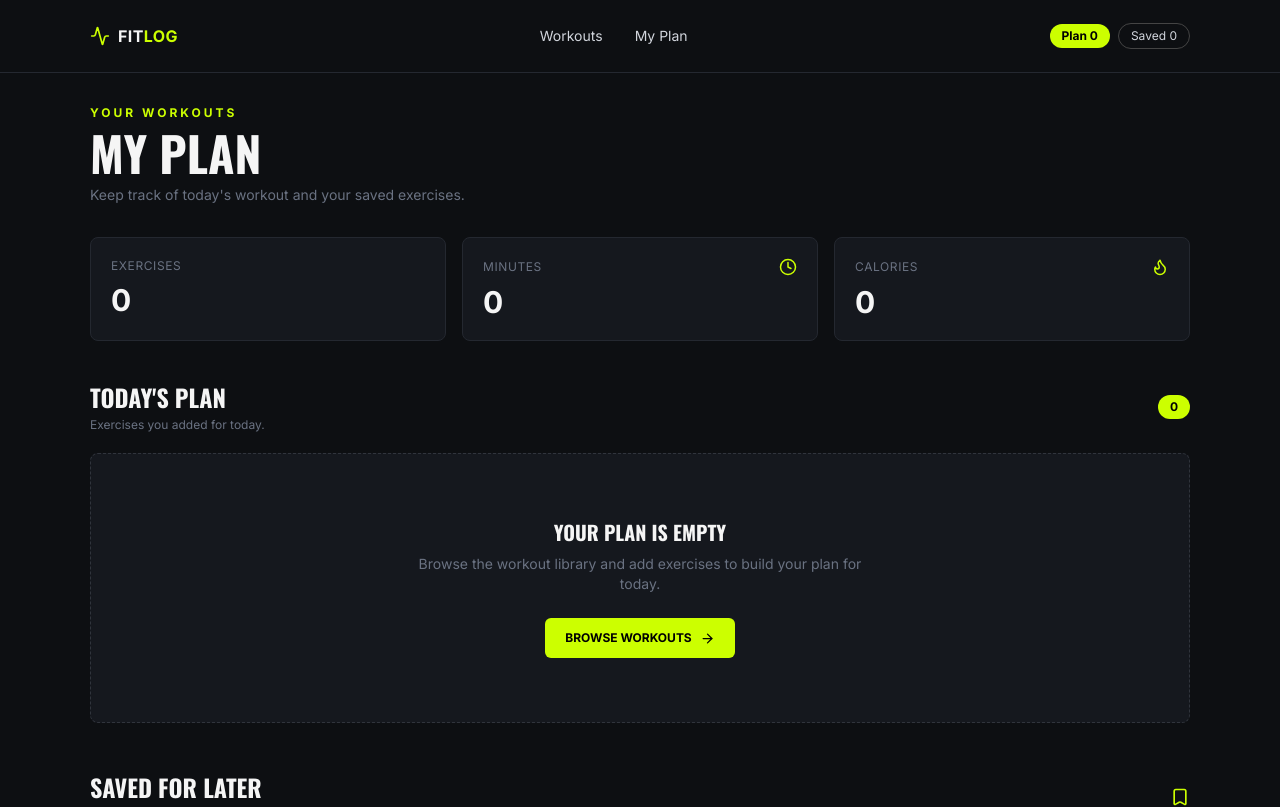
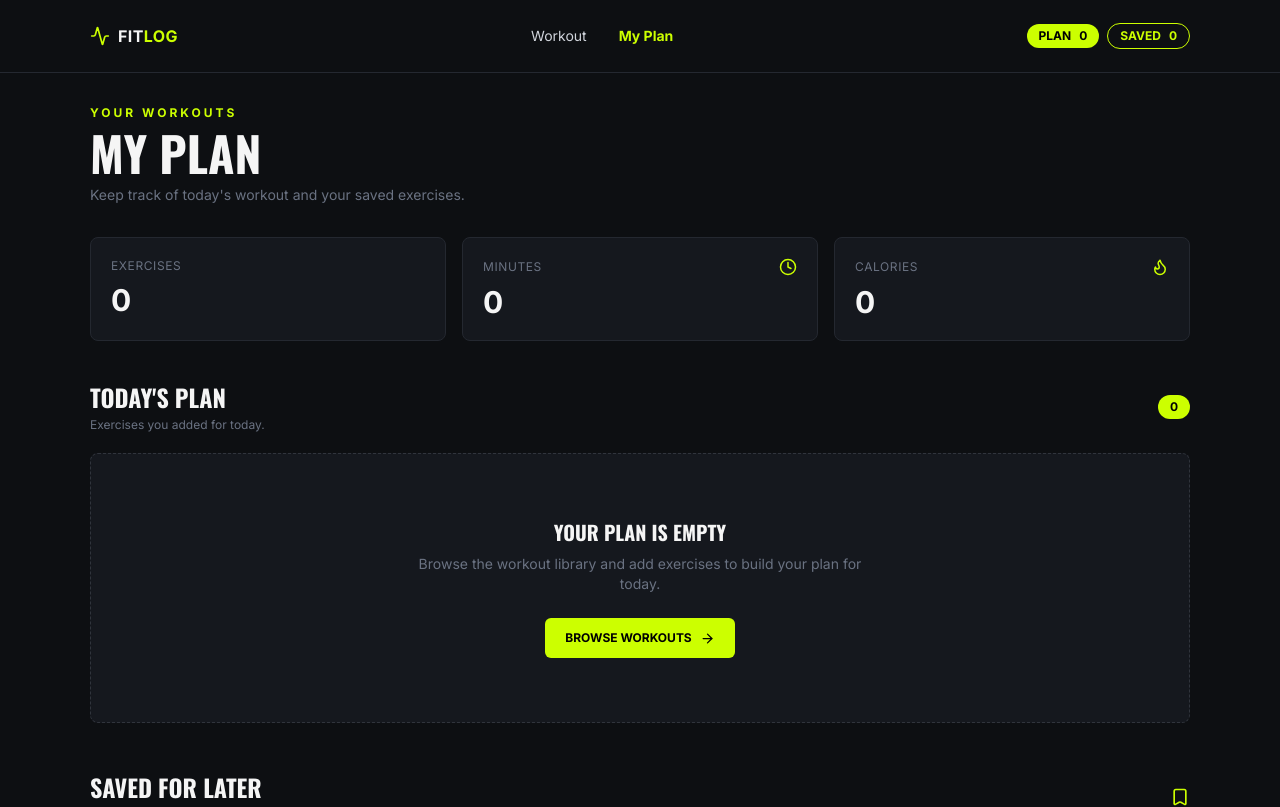
Before and after one commit to nafisa-israt/fit-log-app, a Next.js app: page /my-plan in a window 1280 px wide. Shown: the top 807 px of the page. Built offline with nearby package versions, Linux system fonts and the light colour scheme.

Commit message:
add plan and saved counters to navbar

```diff
--- a/app/components/Navbar.jsx
+++ b/app/components/Navbar.jsx
@@ -1,14 +1,17 @@
 "use client";
 
 import Link from "next/link";
-import { Activity } from "lucide-react";
+import { Activity, Menu, X } from "lucide-react";
 import { useEffect, useState } from "react";
+import { usePathname } from "next/navigation";
 
 export default function Navbar() {
+  const pathname = usePathname();
+
+  const [menuOpen, setMenuOpen] = useState(false);
   const [planCount, setPlanCount] = useState(0);
   const [savedCount, setSavedCount] = useState(0);
 
-  useEffect(() => {
   const updateCounts = () => {
     const plan = JSON.parse(localStorage.getItem("fitlog-plan")) || [];
     const saved = JSON.parse(localStorage.getItem("fitlog-saved")) || [];
@@ -17,6 +20,7 @@ export default function Navbar() {
     setSavedCount(saved.length);
   };
 
+  useEffect(() => {
     updateCounts();
 
     window.addEventListener("storage", updateCounts);
@@ -26,53 +30,134 @@ export default function Navbar() {
     };
   }, []);
 
+  const isActive = (path) => pathname === path;
+
   return (
-    <nav className="border-b border-[#242830] bg-[#0d0f12]">
-      <div className="container flex min-h-[72px] items-center justify-between gap-6">
+    <nav className="relative border-b border-[#242830] bg-[#0d0f12]">
+      <div className="container flex min-h-[72px] items-center justify-between">
 
         {/* Logo */}
-        <Link href="/" className="flex items-center gap-2">
-          <Activity size={20} color="#ccff00" />
+        <Link
+          href="/"
+          onClick={() => setMenuOpen(false)}
+          className="flex items-center gap-2"
+        >
+          <Activity size={20} className="text-[#ccff00]" />
 
           <span className="font-bold tracking-wide">
             FIT<span className="text-[#ccff00]">LOG</span>
           </span>
         </Link>
 
-        {/* Navigation */}
+        {/* Desktop Navigation */}
         <div className="hidden items-center gap-8 sm:flex">
+
           <Link
             href="/"
-            className="text-sm text-gray-300 hover:text-[#ccff00]"
+            className={`text-sm transition ${
+              isActive("/")
+                ? "font-bold text-[#ccff00]"
+                : "text-gray-300 hover:text-[#ccff00]"
+            }`}
           >
-            Workouts
+            Workout
           </Link>
 
           <Link
             href="/my-plan"
-            className="text-sm text-gray-300 hover:text-[#ccff00]"
+            className={`text-sm transition ${
+              isActive("/my-plan")
+                ? "font-bold text-[#ccff00]"
+                : "text-gray-300 hover:text-[#ccff00]"
+            }`}
           >
             My Plan
           </Link>
+
         </div>
 
         {/* Counters */}
-        <div className="flex items-center gap-2">
+        <div className="hidden items-center gap-2 sm:flex">
+
           <Link
             href="/my-plan"
-            className="rounded-full bg-[#ccff00] px-3 py-1 text-xs font-bold text-black"
+            className="flex items-center gap-2 rounded-full bg-[#ccff00] px-3 py-1 text-xs font-bold text-black hover:bg-white"
           >
-            Plan {planCount}
+            PLAN
+            <span>{planCount}</span>
           </Link>
 
           <Link
             href="/my-plan"
-            className="rounded-full border border-[#444] px-3 py-1 text-xs text-gray-300"
+            className="flex items-center gap-2 rounded-full border border-[#ccff00] px-3 py-1 text-xs font-bold text-[#ccff00] hover:bg-[#ccff00] hover:text-black"
           >
-            Saved {savedCount}
+            SAVED
+            <span>{savedCount}</span>
           </Link>
+
+        </div>
+
+        {/* Mobile Menu Button */}
+        <button
+          onClick={() => setMenuOpen(!menuOpen)}
+          className="sm:hidden"
+        >
+          {menuOpen ? <X size={23} /> : <Menu size={23} />}
+        </button>
+      </div>
+
+      {/* Mobile Menu */}
+      {menuOpen && (
+        <div className="border-t border-[#242830] bg-[#111419] px-5 py-5 sm:hidden">
+
+          <div className="flex flex-col gap-5">
+
+            <Link
+              href="/"
+              onClick={() => setMenuOpen(false)}
+              className={`text-sm ${
+                isActive("/")
+                  ? "font-bold text-[#ccff00]"
+                  : "text-gray-300"
+              }`}
+            >
+              Workout
+            </Link>
+
+            <Link
+              href="/my-plan"
+              onClick={() => setMenuOpen(false)}
+              className={`text-sm ${
+                isActive("/my-plan")
+                  ? "font-bold text-[#ccff00]"
+                  : "text-gray-300"
+              }`}
+            >
+              My Plan
+            </Link>
+
+            <div className="flex gap-2 pt-2">
+
+              <Link
+                href="/my-plan"
+                onClick={() => setMenuOpen(false)}
+                className="rounded-full bg-[#ccff00] px-3 py-1 text-xs font-bold text-black"
+              >
+                PLAN {planCount}
+              </Link>
+
+              <Link
+                href="/my-plan"
+                onClick={() => setMenuOpen(false)}
+                className="rounded-full border border-[#ccff00] px-3 py-1 text-xs font-bold text-[#ccff00]"
+              >
+                SAVED {savedCount}
+              </Link>
+
             </div>
           </div>
+        </div>
+      )}
     </nav>
   );
 }
```
Lines whose indentation alone changed are shown as unchanged.
